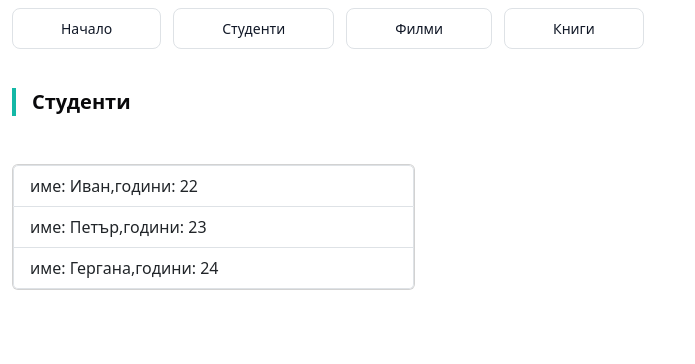
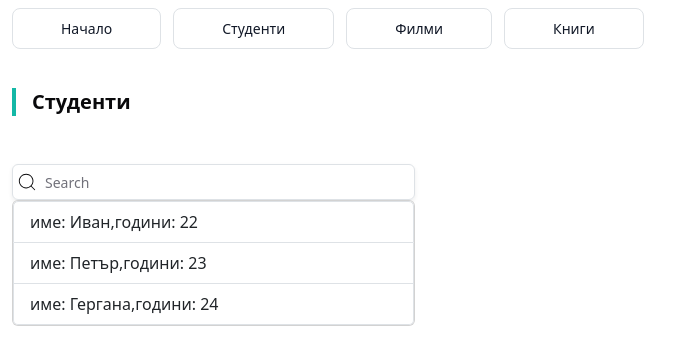
Before and after one commit to AlexanderPPetrov/master-course-2025, a React (Vite) app: page /students in a window 1280 px wide. Shown: the top 364 px of the page, without its empty margins (0-695 px from the left). Built offline with nearby package versions, Linux system fonts and the light colour scheme.

Commit message:
state example added filtering logic, created generic search component

```diff
--- a/package.json
+++ b/package.json
@@ -17,6 +17,7 @@
     "lucide-react": "^0.475.0",
     "react": "^19.0.0",
     "react-dom": "^19.0.0",
+    "react-icons": "^5.5.0",
     "react-router": "^7.2.0",
     "sass": "^1.85.0",
     "tailwind-merge": "^3.0.2",
--- a/src/components/navbar/NavbarItem.tsx
+++ b/src/components/navbar/NavbarItem.tsx
@@ -10,9 +10,7 @@ function NavbarItem({ to, title } : Props) {
     return <NavigationMenuItem>
         <Link to={to}
         className="py-2.5 px-5 me-2 mb-2 text-sm font-medium text-gray-900 focus:outline-none bg-white rounded-lg border border-gray-200 hover:bg-gray-100 hover:text-blue-700 focus:z-10 focus:ring-4 focus:ring-gray-100 dark:focus:ring-gray-700 dark:bg-gray-800 dark:text-gray-400 dark:border-gray-600 dark:hover:text-white dark:hover:bg-gray-700">
-            <NavigationMenuLink>
-                {title}
-            </NavigationMenuLink>
+            {title}
         </Link>
     </NavigationMenuItem>
 }
--- a/src/components/students/StudentsContainer.tsx
+++ b/src/components/students/StudentsContainer.tsx
@@ -1,7 +1,14 @@
 import StudentsList from "./StudentsList"
+import SearchInput from "../ui/SearchInput"
 import type { Student } from "./types"
+import { useState } from "react"
 
-const students: Student[] = [
+
+function StudentsContainer() {
+
+    const [searchValue, setSearchValue] = useState<string>("")
+
+    const [students, setStudents] = useState<Student[]>([
         {
             name: "Иван",
             age: 22,
@@ -14,13 +21,28 @@ const students: Student[] = [
             name: "Гергана",
             age: 24,
         }
-]
+    ])
 
-function StudentsContainer() {
-    return <div id="students-container"
+    const getMatchingStudents = () => {
+        return students.filter(({name}) => {
+            return name.toLocaleLowerCase()
+                   .includes(searchValue.toLocaleLowerCase())
+        })
+    }
+
+    return <div>
+            <SearchInput
+                        value={searchValue}
+                        onChange={e => setSearchValue(e.target.value)}
+                        onClearSearch={() => setSearchValue('')}
+                        />
+            <div id="students-container"
                         className="card">
-        <StudentsList students={students}/>
+                <StudentsList students={getMatchingStudents()}/>
             </div>
+    </div>
+
+
 }
 
 export default StudentsContainer
--- /dev/null
+++ b/src/components/ui/SearchInput.tsx
@@ -0,0 +1,28 @@
+import { Input } from "@/components/ui/input"
+import { CiSearch } from "react-icons/ci";
+import { IoIosCloseCircleOutline } from "react-icons/io";
+
+type Props = {
+    value: string
+    onChange: (e: React.ChangeEvent<HTMLInputElement>) => void
+    onClearSearch: () => void
+}
+
+function SearchInput({ value, onChange, onClearSearch }: Props) {
+  return <div className="relative">
+    <CiSearch className="absolute top-1/2 left-1 transform -translate-y-1/2"
+              size={22}/>
+    <Input className="px-8"
+           type="text"
+           value={value}
+           onChange={onChange}
+           placeholder="Search" />
+    { value && <IoIosCloseCircleOutline size={22}
+        onClick={onClearSearch}
+        className="absolute top-1/2 right-1 transform -translate-y-1/2"/>
+     }
+
+  </div>
+
+}
+export default SearchInput
--- /dev/null
+++ b/src/components/ui/input.tsx
@@ -0,0 +1,22 @@
+import * as React from "react"
+
+import { cn } from "@/lib/utils"
+
+const Input = React.forwardRef<HTMLInputElement, React.ComponentProps<"input">>(
+  ({ className, type, ...props }, ref) => {
+    return (
+      <input
+        type={type}
+        className={cn(
+          "flex h-9 w-full rounded-md border border-input bg-transparent px-3 py-1 text-base shadow-sm transition-colors file:border-0 file:bg-transparent file:text-sm file:font-medium file:text-foreground placeholder:text-muted-foreground focus-visible:outline-none focus-visible:ring-1 focus-visible:ring-ring disabled:cursor-not-allowed disabled:opacity-50 md:text-sm",
+          className
+        )}
+        ref={ref}
+        {...props}
+      />
+    )
+  }
+)
+Input.displayName = "Input"
+
+export { Input }
```
Also changed, not shown: 1 other file (tests, documents, lock files or other folders). Lines whose indentation alone changed are shown as unchanged.
